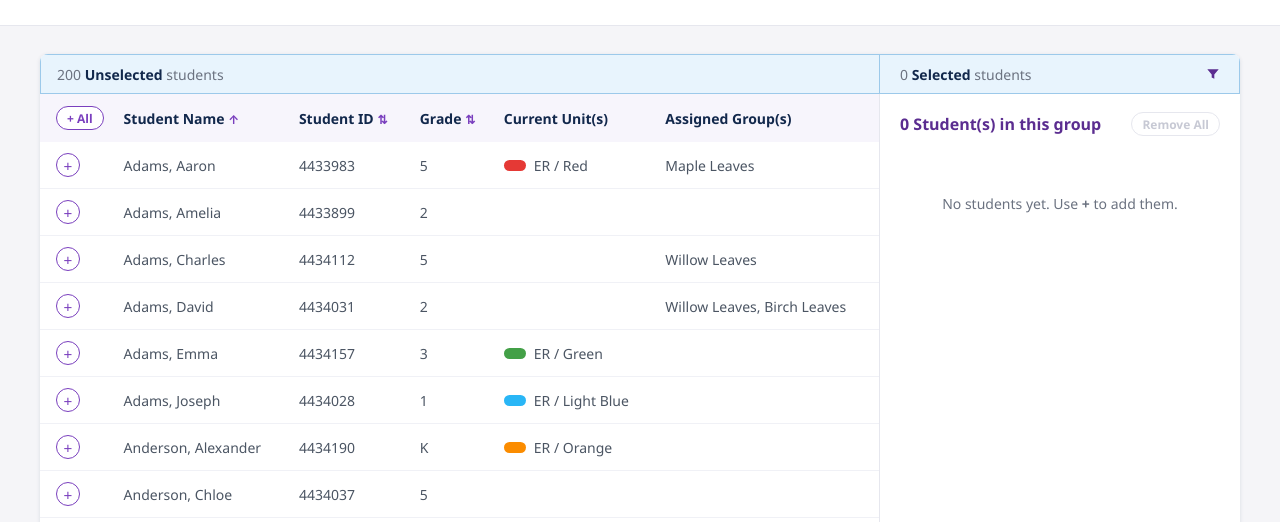
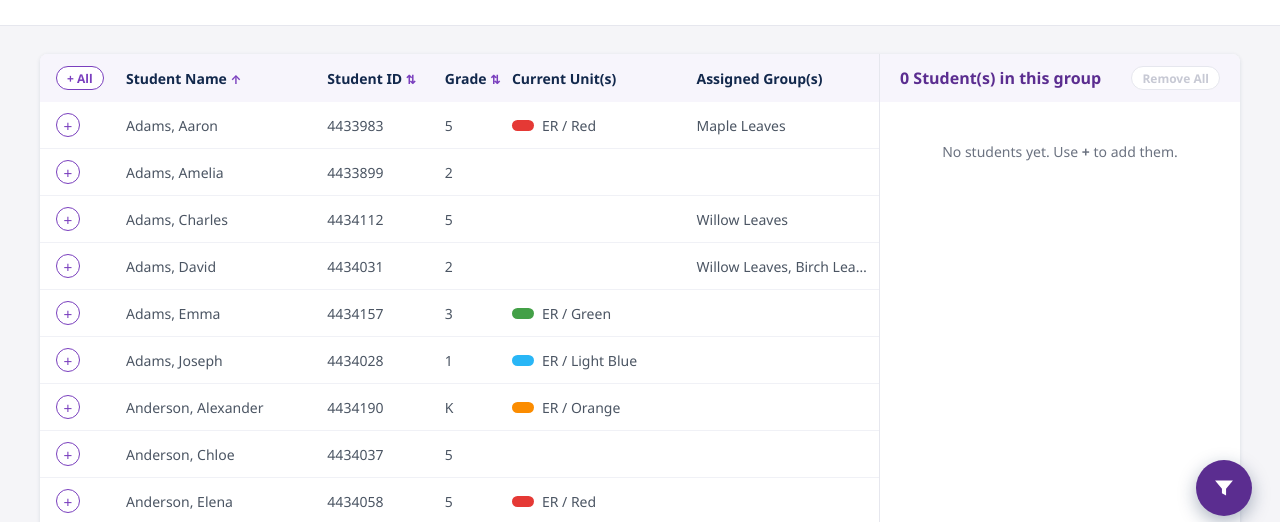
Before and after one commit to ipanulla-flyleaf/group-create-demo, a website built with Vite: page index.html in a window 1280 px wide. Shown: the part 256-778 px from the top of the page. Built offline with nearby package versions, Linux system fonts and the light colour scheme.

Commit message:
Finish this idea of FAB

```diff
--- a/src/form-group.css
+++ b/src/form-group.css
@@ -217,40 +217,43 @@ body {
   margin: 28px 40px 40px;
 }
 
-.filter-btn {
-  position: relative;
-  width: 28px;
-  height: 28px;
-  border: 1px solid transparent;
-  border-radius: 6px;
-  background: none;
+.fab {
+  position: fixed;
+  right: 28px;
+  bottom: 28px;
+  z-index: 50;
+  width: 56px;
+  height: 56px;
+  border: none;
+  border-radius: 50%;
+  background: var(--purple);
+  box-shadow: 0 6px 18px rgba(18, 40, 76, 0.35);
   cursor: pointer;
-  display: inline-flex;
+  display: flex;
   align-items: center;
   justify-content: center;
 }
 
-.filter-btn svg {
-  width: 16px;
-  height: 16px;
-  fill: var(--purple);
+.fab svg {
+  width: 22px;
+  height: 22px;
+  fill: #fff;
 }
 
-.filter-btn:hover,
-.filter-btn[aria-expanded='true'] {
-  border-color: var(--purple);
-  background: #fff;
+.fab:hover {
+  background: var(--purple-bright);
 }
 
-.filter-btn.active::after {
+.fab.active::after {
   content: '';
   position: absolute;
-  top: 1px;
-  right: 1px;
-  width: 7px;
-  height: 7px;
+  top: 6px;
+  right: 6px;
+  width: 12px;
+  height: 12px;
   border-radius: 50%;
-  background: var(--purple-bright);
+  border: 2px solid var(--purple);
+  background: #58c98f;
 }
 
 .modal-overlay {
@@ -325,12 +328,36 @@ body {
 .workspace {
   display: grid;
   grid-template-columns: minmax(0, 1fr) 360px;
+  grid-template-rows: auto auto minmax(0, 1fr);
   gap: 0;
   background: #fff;
   border-radius: 8px;
   box-shadow: 0 1px 4px rgba(18, 40, 76, 0.12);
   overflow: hidden;
   min-height: 620px;
+}
+
+.panel-head {
+  background: #f7f5fc;
+  min-width: 0;
+}
+
+.grid-head {
+  border-right: 1px solid var(--line);
+}
+
+.group-head {
+  display: flex;
+  align-items: center;
+  gap: 12px;
+  padding: 0 20px;
+}
+
+.group-head h2 {
+  margin: 0;
+  font-size: 16px;
+  font-weight: 700;
+  color: var(--purple);
 }
 
 .filter-row {
@@ -368,13 +395,6 @@ body {
   align-items: center;
   gap: 12px;
   padding: 18px 20px;
-}
-
-.card-head h2 {
-  margin: 0;
-  font-size: 16px;
-  font-weight: 700;
-  color: var(--purple);
 }
 
 /* ---------- students table ---------- */
@@ -418,12 +438,11 @@ body {
 
 table.students {
   width: 100%;
+  table-layout: fixed;
   border-collapse: collapse;
 }
 
 table.students thead th {
-  position: sticky;
-  top: 0;
   background: #f7f5fc;
   text-align: left;
   font-size: 14px;
@@ -438,6 +457,8 @@ table.students td {
   border-bottom: 1px solid var(--line-soft);
   color: #4b5563;
   white-space: nowrap;
+  overflow: hidden;
+  text-overflow: ellipsis;
 }
 
 table.students tbody tr:hover {
--- a/src/main.js
+++ b/src/main.js
@@ -186,59 +186,64 @@ function renderFilterModal() {
   </div>`
 }
 
+const COLS = `
+  <colgroup>
+    <col style="width:76px" />
+    <col style="width:24%" />
+    <col style="width:14%" />
+    <col style="width:8%" />
+    <col style="width:22%" />
+    <col />
+  </colgroup>`
+
 function renderFilterRow() {
   const filtered = isFiltered()
+  if (!filtered) return ''
+
   const available = availableStudents().length
-  const selected = filtered ? members().filter(matchesFilter).length : members().length
+  const selected = members().filter(matchesFilter).length
 
   const label = (n, kind) => {
     const noun = n === 1 ? 'student' : 'students'
-    const suffix = filtered ? ` ${n === 1 ? 'matches' : 'match'} your current filter` : ''
+    const suffix = ` ${n === 1 ? 'matches' : 'match'} your current filter`
     return `${n} <strong>${kind}</strong> ${noun}${suffix}`
   }
 
   return `
   <div class="filter-row">
     <span>${label(available, 'Unselected')}</span>
-    ${
-      filtered
-        ? `<button type="button" class="link-btn" data-clear-filter>Clear filter(s)</button>`
-        : ''
-    }
+    <button type="button" class="link-btn" data-clear-filter>Clear filter(s)</button>
 
     <div class="filter-row-side">
       <span>${label(selected, 'Selected')}</span>
-      <button type="button" class="filter-btn ${filtered ? 'active' : ''}" id="filter-btn"
-        aria-label="Filter students" aria-expanded="${state.filterOpen}" title="Filter students">
-        <svg viewBox="0 0 16 16" aria-hidden="true"><path d="M1.5 2.5h13l-5 6v5l-3-1.6V8.5z"/></svg>
-      </button>
     </div>
   </div>`
 }
 
-function renderTable() {
-  const rows = availableStudents()
-  const totalPages = Math.max(1, Math.ceil(rows.length / PAGE_SIZE))
-  if (state.page > totalPages) state.page = totalPages
-  const start = (state.page - 1) * PAGE_SIZE
-  const pageRows = rows.slice(start, start + PAGE_SIZE)
+function renderFab() {
+  const filtered = isFiltered()
+  return `
+  <button type="button" class="fab ${filtered ? 'active' : ''}" id="filter-btn"
+    aria-label="Filter students" aria-expanded="${state.filterOpen}" title="Filter students">
+    <svg viewBox="0 0 16 16" aria-hidden="true"><path d="M1.5 2.5h13l-5 6v5l-3-1.6V8.5z"/></svg>
+  </button>`
+}
 
+function renderGridHead(rows) {
   const arrow = (key) =>
     state.sort.key === key ? (state.sort.dir === 'asc' ? '↑' : '↓') : '⇅'
 
-  const filtered = isFiltered()
-
   return `
-  <section class="card students-card">
-    <div class="table-scroll">
+  <div class="panel-head grid-head">
     <table class="students">
+      ${COLS}
       <thead>
         <tr>
           <th class="col-add">
             <button type="button" class="bulk-btn" id="add-all" ${
               rows.length ? '' : 'disabled'
             } title="Add all ${rows.length} listed students">+ ${
-                filtered ? rows.length : 'All'
+              isFiltered() ? rows.length : 'All'
             }</button>
           </th>
           <th><button type="button" class="th-btn" data-sort="name">Student Name <span aria-hidden="true">${arrow(
@@ -254,6 +259,21 @@ function renderTable() {
           <th>Assigned Group(s)</th>
         </tr>
       </thead>
+    </table>
+  </div>`
+}
+
+function renderGridBody(rows) {
+  const totalPages = Math.max(1, Math.ceil(rows.length / PAGE_SIZE))
+  if (state.page > totalPages) state.page = totalPages
+  const start = (state.page - 1) * PAGE_SIZE
+  const pageRows = rows.slice(start, start + PAGE_SIZE)
+
+  return `
+  <section class="card students-card">
+    <div class="table-scroll">
+      <table class="students">
+        ${COLS}
         <tbody>
           ${
             pageRows.length
@@ -303,22 +323,23 @@ function renderTable() {
   </section>`
 }
 
-function renderGroupPanel() {
-  const all = members()
-  const filtered = isFiltered()
-  const list = filtered ? all.filter(matchesFilter) : all
-
+function renderGroupHead(all, list) {
   return `
-  <aside class="card group-card">
-    <div class="card-head">
+  <div class="panel-head group-head">
     <h2>${all.length} Student(s) in this group</h2>
     <button type="button" class="bulk-btn" id="remove-all" ${
       list.length ? '' : 'disabled'
     } title="Remove all ${list.length} listed students">${
-        filtered ? `&minus; ${list.length}` : 'Remove All'
+      isFiltered() ? `&minus; ${list.length}` : 'Remove All'
     }</button>
-    </div>
+  </div>`
+}
 
+function renderGroupBody(list) {
+  const filtered = isFiltered()
+
+  return `
+  <aside class="card group-card">
     <ul class="group-list">
       ${
         list.length
@@ -349,15 +370,22 @@ function renderGroupPanel() {
 }
 
 function render() {
+  const rows = availableStudents()
+  const all = members()
+  const list = isFiltered() ? all.filter(matchesFilter) : all
+
   document.querySelector('#app').innerHTML = `
     ${renderHeader()}
     <main class="workspace-wrap">
       <div class="workspace">
+        ${renderGridHead(rows)}
+        ${renderGroupHead(all, list)}
         ${renderFilterRow()}
-        ${renderTable()}
-        ${renderGroupPanel()}
+        ${renderGridBody(rows)}
+        ${renderGroupBody(list)}
       </div>
     </main>
+    ${renderFab()}
     ${renderFilterModal()}
     <div class="toast" id="toast" role="status" aria-live="polite"></div>`
 }
```
Lines whose indentation alone changed are shown as unchanged.
